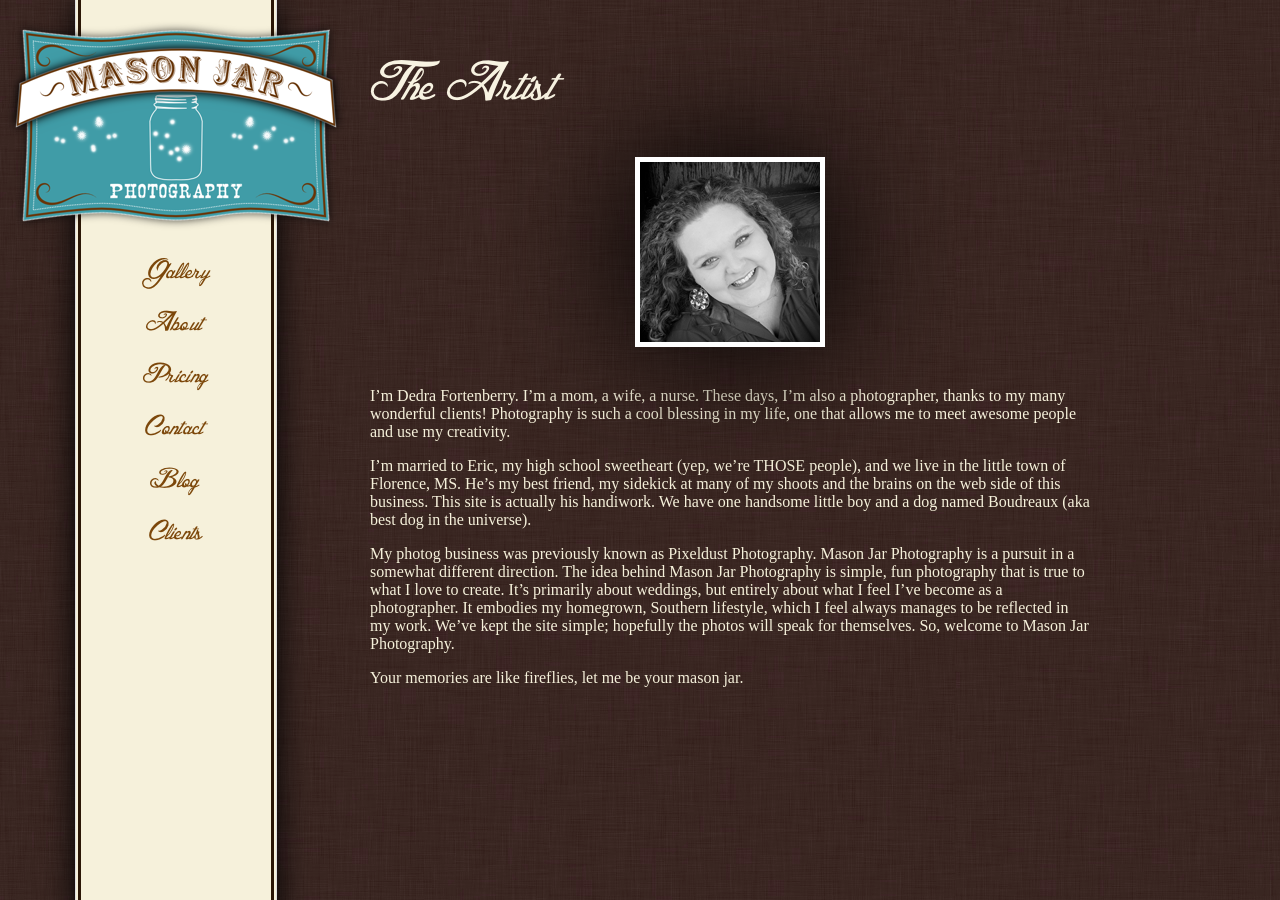
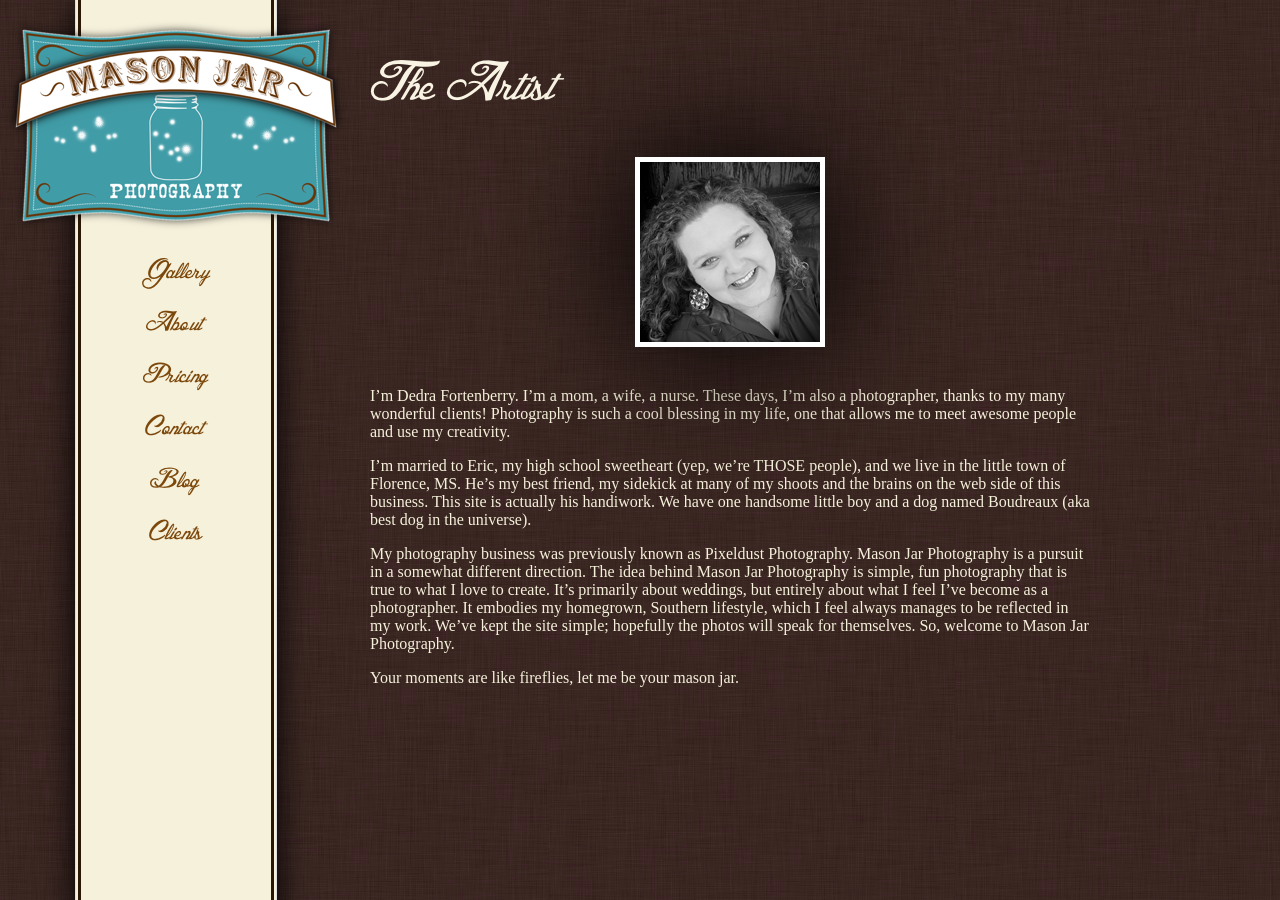
Before and after one commit to yourmasonjar/yourmasonjar.github.com, a Jekyll site: the page built from about.markdown, in a window 1280 px wide. Built offline with Jekyll 4.4.1, drawn with Linux system fonts in a browser that asks for light colours.

Commit message:
Update the About page.

```diff
--- a/about.markdown
+++ b/about.markdown
@@ -11,6 +11,6 @@ I'm Dedra Fortenberry. I'm a mom, a wife, a nurse. These days, I'm also a photog
 
 I'm married to Eric, my high school sweetheart (yep, we're THOSE people), and we live in the little town of Florence, MS. He's my best friend, my sidekick at many of my shoots and the brains on the web side of this business. This site is actually his handiwork. We have one handsome little boy and a dog named Boudreaux (aka best dog in the universe).
 
-My photog business was previously known as Pixeldust Photography. Mason Jar Photography is a pursuit in a somewhat different direction. The idea behind Mason Jar Photography is simple, fun photography that is true to what I love to create. It's primarily about weddings, but entirely about what I feel I've become as a photographer. It embodies my homegrown, Southern lifestyle, which I feel always manages to be reflected in my work. We've kept the site simple; hopefully the photos will speak for themselves. So, welcome to Mason Jar Photography.
+My photography business was previously known as Pixeldust Photography. Mason Jar Photography is a pursuit in a somewhat different direction. The idea behind Mason Jar Photography is simple, fun photography that is true to what I love to create. It's primarily about weddings, but entirely about what I feel I've become as a photographer. It embodies my homegrown, Southern lifestyle, which I feel always manages to be reflected in my work. We've kept the site simple; hopefully the photos will speak for themselves. So, welcome to Mason Jar Photography.
 
-Your memories are like fireflies, let me be your mason jar.
+Your moments are like fireflies, let me be your mason jar.
```
